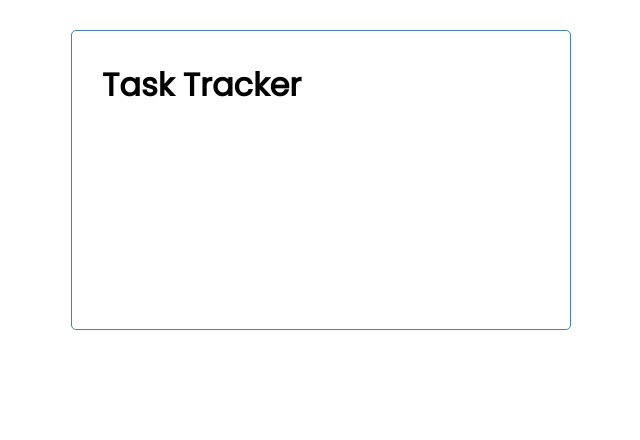
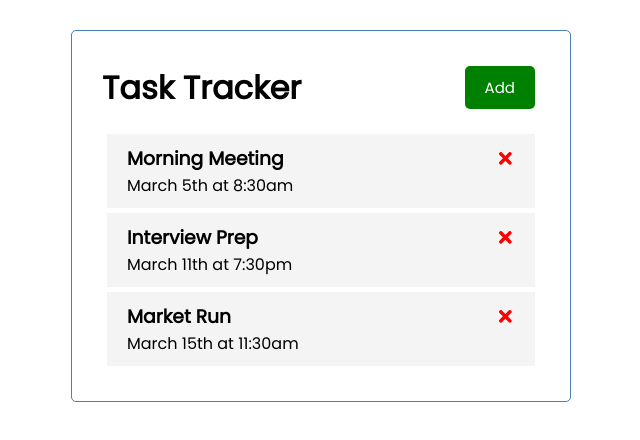
Before and after one commit to kenneth-alt/task-tracker-react-app, a React (Create React App) app in the folder task-tracker/: page / in a window 1280 px wide. Shown: the top 440 px of the page, without its empty margins (319-959 px from the left). Built offline with nearby package versions, Linux system fonts and the light colour scheme.

Commit message:
working checkpoint

```diff
--- a/task-tracker/package.json
+++ b/task-tracker/package.json
@@ -8,6 +8,7 @@
     "@testing-library/user-event": "^13.5.0",
     "react": "^18.2.0",
     "react-dom": "^18.2.0",
+    "react-icons": "^4.8.0",
     "react-scripts": "5.0.1",
     "web-vitals": "^2.1.4"
   },
--- a/task-tracker/src/App.js
+++ b/task-tracker/src/App.js
@@ -1,9 +1,38 @@
+import { useState } from "react"
 import Header from "./components/Header";
+import Tasks from "./components/Tasks";
 
-function App() {
+const App = () => {
+  const [tasks, setTasks] = useState([
+    {
+        id: 1,
+        text: 'Morning Meeting',
+        day: 'March 5th at 8:30am',
+        reminder: true,
+    },
+    {
+        id: 2,
+        text: 'Interview Prep',
+        day: 'March 11th at 7:30pm',
+        reminder: true,
+    },
+    {
+        id: 3,
+        text: 'Market Run',
+        day: 'March 15th at 11:30am',
+        reminder: false,
+    },
+])
+
+// Delete Task
+const deleteTask = (id) => {
+  console.log('delete', id)
+}
+
   return (
     <div className="container">
       <Header />
+      <Tasks tasks={tasks} onDelete={deleteTask} />
     </div>
   );
 }
--- /dev/null
+++ b/task-tracker/src/components/Button.js
@@ -0,0 +1,19 @@
+import PropTypes from 'prop-types'
+
+const Button = ({ color, text, onClick }) => {
+
+  return <button onClick={onClick} style={{ backgroundColor: color }} className='btn'>{text}</button>
+}
+
+Button.defaultProps = {
+    color: 'steelblue'
+}
+
+Button.propTypes = {
+    text: PropTypes.string,
+    color: PropTypes.string,
+    onClick: PropTypes.func,
+}
+
+
+export default Button
--- a/task-tracker/src/components/Header.js
+++ b/task-tracker/src/components/Header.js
@@ -1,11 +1,23 @@
-const Header = () => {
+import PropTypes from 'prop-types'
+import Button from './Button'
+
+const Header = ({ title }) => {
+  const onClick = () => {
+    console.log('Click')
+  }
   return (
-    <header class='header'>
-        <h1>Task Tracker</h1>
+    <header className='header'>
+        <h1>{title}</h1>
+        <Button color='green' text='Add' onClick={onClick} />
     </header>
   )
 }
 
+Header.defaultProps = {
+    title: "Task Tracker",
+}
 
-
+Header.propTypes = {
+    title: PropTypes.string.isRequired,
+}
 export default Header
--- /dev/null
+++ b/task-tracker/src/components/Task.js
@@ -0,0 +1,12 @@
+import { FaTimes } from 'react-icons/fa'
+
+const Task = ({ task, onDelete }) => {
+  return (
+    <div className="task">
+        <h3>{task.text} <FaTimes style={{ color: 'red', cursor: 'pointer'}} onClick={() => onDelete(task.id)}/></h3>
+        <p>{task.day}</p>
+    </div>
+  )
+}
+
+export default Task
--- /dev/null
+++ b/task-tracker/src/components/Tasks.js
@@ -0,0 +1,12 @@
+import Task from "./Task"
+
+const Tasks = ({ tasks, onDelete }) => {
+
+  return (
+    <>
+      {tasks.map((task) => (<Task key={task.id} task={task} onDelete={onDelete} />))}
+    </>
+  )
+}
+
+export default Tasks
```
Also changed, not shown: 1 other file (tests, documents, lock files or other folders).
